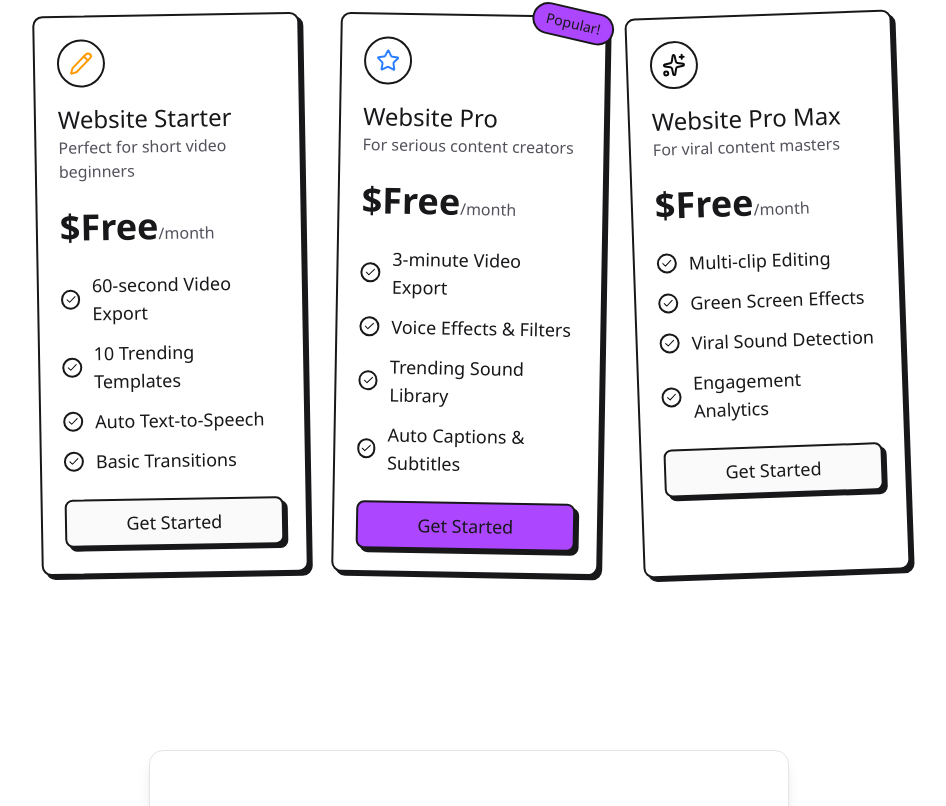
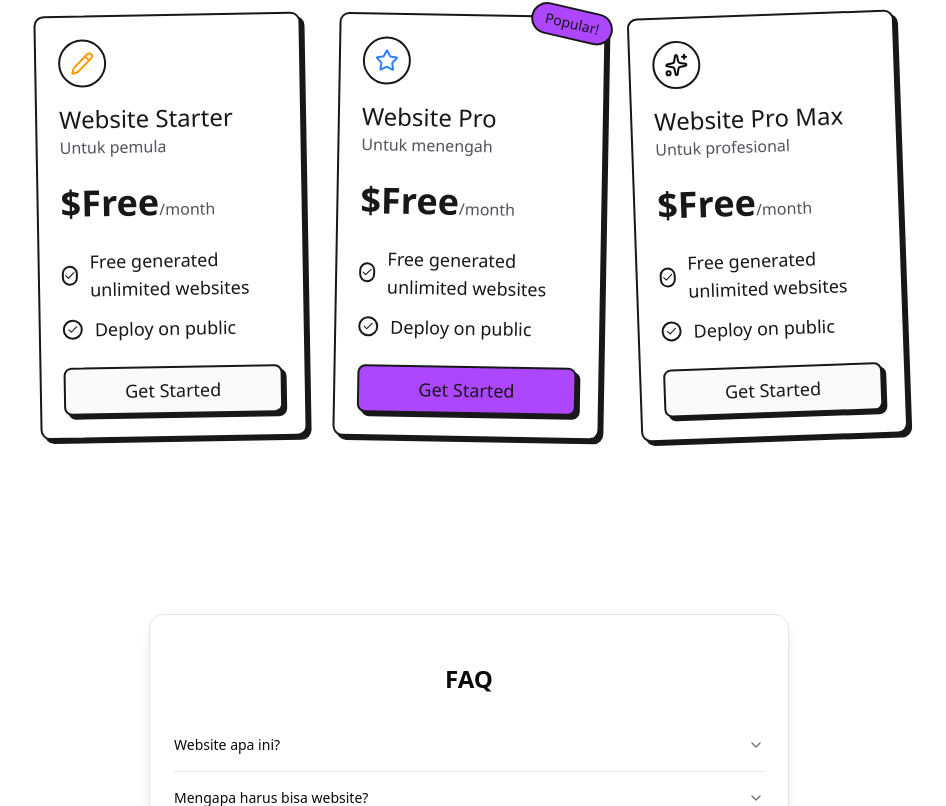
Before and after one commit to wahyudesu/bisa-website-app, a Next.js app: page / in a window 1280 px wide. Shown: the part 1674-2480 px from the top of the page, without its empty margins (171-1117 px from the left). Built offline with nearby package versions, Linux system fonts and the light colour scheme; a web font is replaced by a local one.

Commit message:
update pricing section

```diff
--- a/src/app/(landingpage)/page.tsx
+++ b/src/app/(landingpage)/page.tsx
@@ -35,26 +35,22 @@ const sampleTiers: PricingTier[] = [
         name: "Website Starter",
         icon: <Pencil className="w-6 h-6" />,
         price: "Free",
-        description: "Perfect for short video beginners",
+        description: "Untuk pemula",
         color: "amber",
         features: [
-            "60-second Video Export",
-            "10 Trending Templates",
-            "Auto Text-to-Speech",
-            "Basic Transitions",
+            "Free generated unlimited websites ",
+            "Deploy on public",
         ],
     },
     {
         name: "Website Pro",
         icon: <Star className="w-6 h-6" />,
         price: "Free",
-        description: "For serious content creators",
+        description: "Untuk menengah",
         color: "blue",
         features: [
-            "3-minute Video Export",
-            "Voice Effects & Filters",
-            "Trending Sound Library",
-            "Auto Captions & Subtitles",
+            "Free generated unlimited websites ",
+            "Deploy on public",
         ],
         popular: true,
     },
@@ -62,13 +58,11 @@ const sampleTiers: PricingTier[] = [
         name: "Website Pro Max",
         icon: <Sparkles className="w-6 h-6" />,
         price: "Free",
-        description: "For viral content masters",
+        description: "Untuk profesional",
         color: "purple",
         features: [
-            "Multi-clip Editing",
-            "Green Screen Effects",
-            "Viral Sound Detection",
-            "Engagement Analytics",
+            "Free generated unlimited websites ",
+            "Deploy on public",
         ],
     },
 ];
@@ -229,8 +223,8 @@ const Page = () => {
             <div className="bg-purple-100 rounded-xl p-3 mb-3">
               <svg width="32" height="32" fill="none" viewBox="0 0 24 24"><rect width="24" height="24" rx="12" fill="#a259ff" opacity="0.15"/><path d="M7 11V7a1 1 0 0 1 1-1h8a1 1 0 0 1 1 1v4M7 11v6a1 1 0 0 0 1 1h8a1 1 0 0 0 1-1v-6M7 11h10" stroke="#a259ff" strokeWidth="2" strokeLinecap="round" strokeLinejoin="round"/></svg>
             </div>
-            <h3 className="font-semibold text-lg mb-2">Free for a week</h3>
-            <p className="text-sm text-accent-foreground">Start building your web app with a 7-day free trial after sign up.</p>
+            <h3 className="font-semibold text-lg mb-2">Free for all</h3>
+            <p className="text-sm text-accent-foreground">Start building your web app with a free use on OpenAI API</p>
           </div>
           <div className="flex flex-col items-center text-center">
             <div className="bg-purple-100 rounded-xl p-3 mb-3">
@@ -247,9 +241,11 @@ const Page = () => {
             <p className="text-sm text-accent-foreground">Publish your project under a custom domain whenever you're ready.</p>
           </div>
         </div>
-        <Button size="lg" className='bg-[#a259ff] hover:bg-[#7c3aed] text-white'>
-          Start Now
-        </Button>
+        <Link href="/sign-in">
+          <Button size="lg" className='bg-[#a259ff] hover:bg-[#7c3aed] text-white'>
+            Start Now
+          </Button>
+        </Link>
       </section>
 
       {/* Pricing Section */}
```
